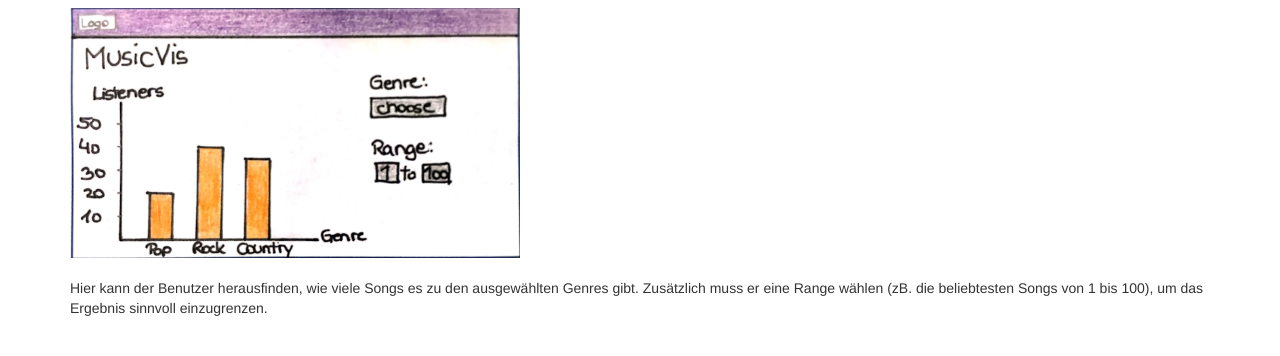
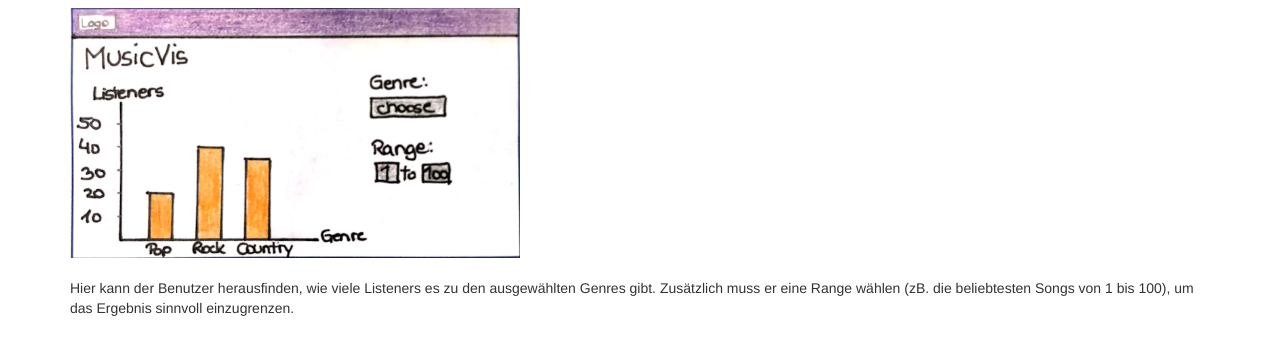
Before and after one commit to dlnglr/dlnglr.github.io, a plain HTML site: page solution.html in a window 1280 px wide. Shown: the part 265-621 px from the top of the page. Drawn offline with Linux system fonts and the light colour scheme.

Commit message:
solution.html update

```diff
--- a/solution.html
+++ b/solution.html
@@ -84,7 +84,7 @@
               		<h2>Interface 1: </h2>
                 		<img src="interface1.jpg" alt="" width=450 height=250>
                 		<br></br>
-						Hier kann der Benutzer herausfinden, wie viele Songs es zu den ausgewählten Genres gibt. Zusätzlich muss er eine Range wählen (zB. die beliebtesten Songs von 1 bis 100), um das Ergebnis sinnvoll einzugrenzen.
+						Hier kann der Benutzer herausfinden, wie viele Listeners es zu den ausgewählten Genres gibt. Zusätzlich muss er eine Range wählen (zB. die beliebtesten Songs von 1 bis 100), um das Ergebnis sinnvoll einzugrenzen.
 
 					 		<br></br>
 
```
